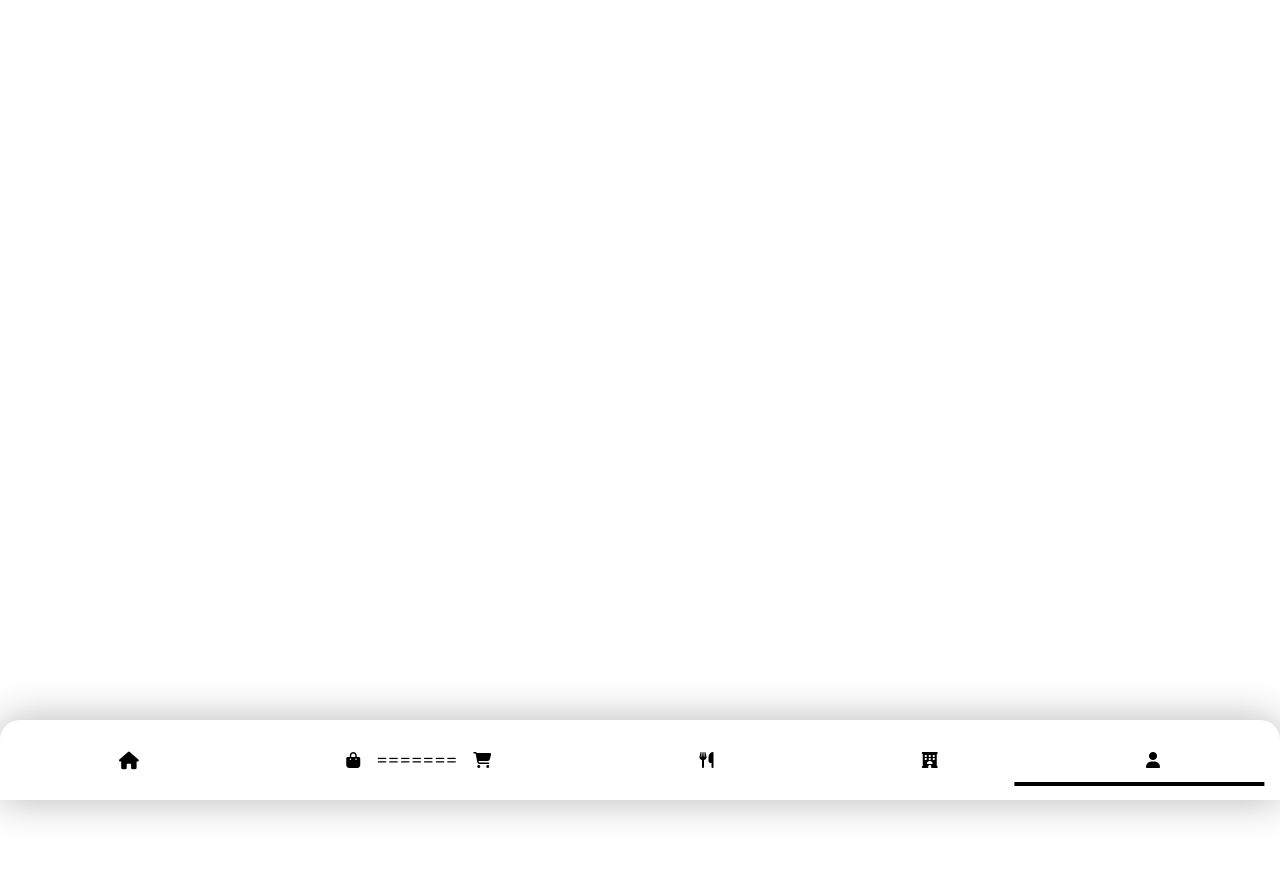
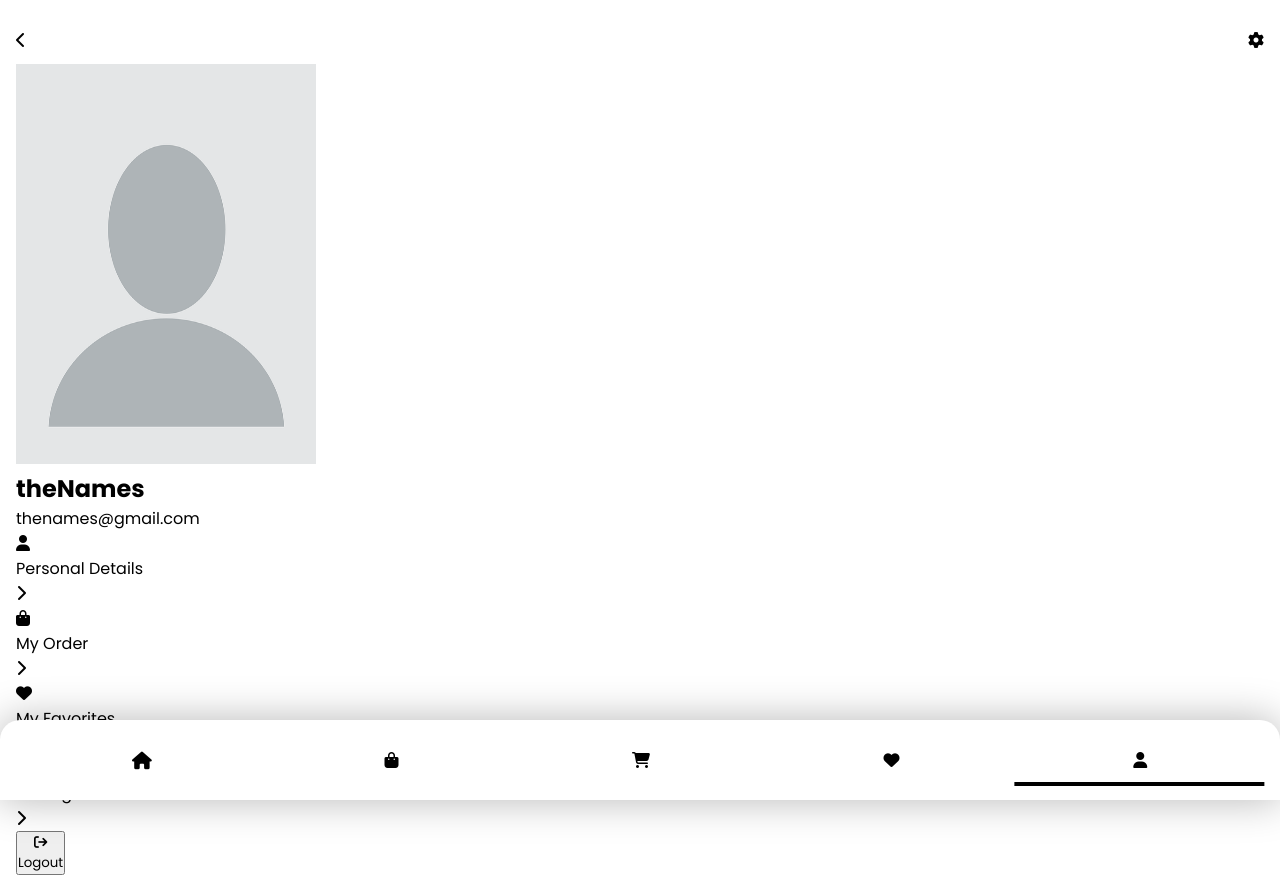
Before and after one commit to Wrench200/Hackathon, a Next.js app: page /dashboard in a window 1280 px wide. Before the commit the page ends 800 px from the top, so only its background shows below. Built offline with nearby package versions, Linux system fonts and the light colour scheme.

Commit message:
im pushing

```diff
--- a/src/app/dashboard/page.jsx
+++ b/src/app/dashboard/page.jsx
@@ -1,13 +1,69 @@
-import NavigationBar from '@/components/NavigationBar/NavigationBar'
-import React from 'react'
+import NavigationBar from "@/components/NavigationBar/NavigationBar";
+import Image from "next/image";
+import style from "./page.module.css";
+import React from "react";
 
 function page() {
   return (
-    <section>
-
-      <NavigationBar/>
+    <section className={style.dashboard}>
+      <div className={style.top}>
+        <i class="fa fa-chevron-left" aria-hidden="true"></i>
+        <i class="fas fa-gear  "></i>
+      </div>
+      <div className={style.info}>
+        <div className={style.topInfo}>
+          <div className={style.image}>
+            <Image
+              width={300}
+              height={400}
+              src={"/blank-profile-picture-973460_640.png"}
+            />
+          </div>
+          <div className={style.names}>
+            <h1>theNames</h1>
+            <p>thenames@gmail.com</p>
+          </div>
+        </div>
+        <div className={style.profileInfo}>
+          <ul>
+            <li>
+              <div className={style.left}>
+                <i class="fa fa-user" aria-hidden="true"></i>
+                <p>Personal Details</p>
+              </div>
+              <i class="fa fa-chevron-right" aria-hidden="true"></i>
+            </li>
+            <li>
+              <div className={style.left}>
+                <i class="fa fa-shopping-bag" aria-hidden="true"></i>
+                <p>My Order</p>
+              </div>
+              <i class="fa fa-chevron-right" aria-hidden="true"></i>
+            </li>
+            <li>
+              <div className={style.left}>
+                <i class="fa fa-heart" aria-hidden="true"></i>
+                <p>My Favorites</p>
+              </div>
+              <i class="fa fa-chevron-right" aria-hidden="true"></i>
+            </li>
+            <li>
+              <div className={style.left}>
+                <i class="fas fa-gear"></i>
+                <p>Settings</p>
+              </div>
+              <i class="fa fa-chevron-right" aria-hidden="true"></i>
+            </li>
+          </ul>
+        </div>
+      </div>
+      <button>
+        <i class="fa fa-sign-out" aria-hidden="true"></i>
+        <p>Logout</p>
+      </button>
+      <NavigationBar />
     </section>
-  )
+  );
 }
 
-export default page
+export default page;
--- a/src/app/dashboard/page.module.css
+++ b/src/app/dashboard/page.module.css
@@ -0,0 +1,14 @@
+.dashboard{
+  padding: 1em;
+  overflow-y: scroll;
+}
+.dashboard::-webkit-scrollbar{
+  display: none;
+}
+
+.top{
+  display: flex;
+  align-items: center;
+  justify-content: space-between;
+  padding: 1em 0;
+}
--- a/src/components/NavigationBar/NavigationBar.jsx
+++ b/src/components/NavigationBar/NavigationBar.jsx
@@ -56,32 +56,31 @@ function NavigationBar() {
           className={activeNav == "shop" && style.active}
         >
           <i class="fa fa-shopping-bag" aria-hidden="true"></i> <p>Shop</p>
-=======
-          <i className="fa fa-shopping-cart" aria-hidden="true"></i>
           <p>Shop</p>
         </li>
         <li
           onClick={() => {
             setActiveNav("cart");
             setActiveLine(2);
+            gadea
             navigate.push("/cart");
           }}
           className={activeNav == "cart" && style.active}
         >
-          <i className="fas fa-utensils    "></i>
+          <i class="fa fa-shopping-cart" aria-hidden="true"></i>
           <p>Menu</p>
         </li>
         <li
-          title="hotel"
+          title="favorite"
           onClick={() => {
-            setActiveNav("hotel");
+            setActiveNav("favorite");
             setActiveLine(3);
             navigate.push("/hotels");
           }}
-          className={activeNav == "hotel" && style.active}
+          className={activeNav == "favorite" && style.active}
         >
-          <i className="fas fa-hotel    "></i>
-          <p>Hotel</p>
+          <i className="fa fa-heart   "></i>
+          <p>favorite</p>
         </li>
         <li
           title="account"
```
